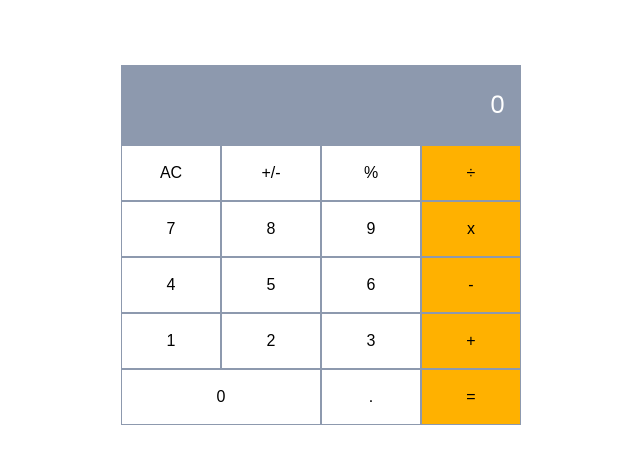
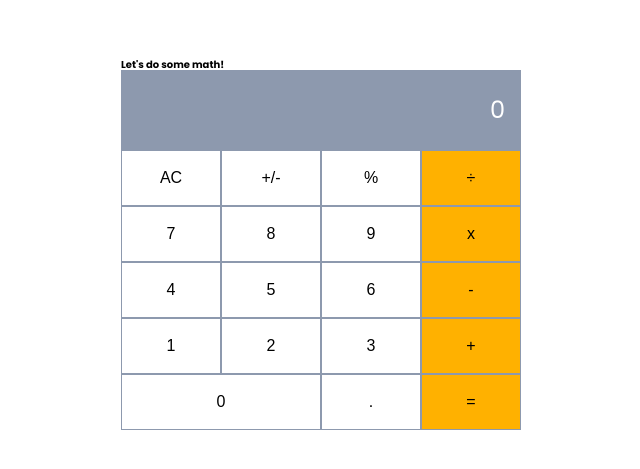
Before and after one commit to shahadat3669/math-magicians, a React (Create React App) app: page / in a window 1280 px wide. Shown: the part 155-624 px from the top of the page, without its empty margins (319-959 px from the left). Built offline with nearby package versions, Linux system fonts and the light colour scheme.

Commit message:
Update calculator jsx file as ui.

```diff
--- a/src/components/Calculator.jsx
+++ b/src/components/Calculator.jsx
@@ -17,10 +17,13 @@ const Calculator = () => {
   };
   const { total, next, operation } = calculatorData;
   return (
-    <div className="calculator">
-      <Display total={total} next={next} operation={operation} />
-      <ButtonGrid clickHandler={clickHandler} />
-    </div>
+    <section className="calculator">
+      <h2 className="calculator__title">Let&#39;s do some math!</h2>
+      <div className="calculator__container">
+        <Display total={total} next={next} operation={operation} />
+        <ButtonGrid clickHandler={clickHandler} />
+      </div>
+    </section>
   );
 };
 
```
